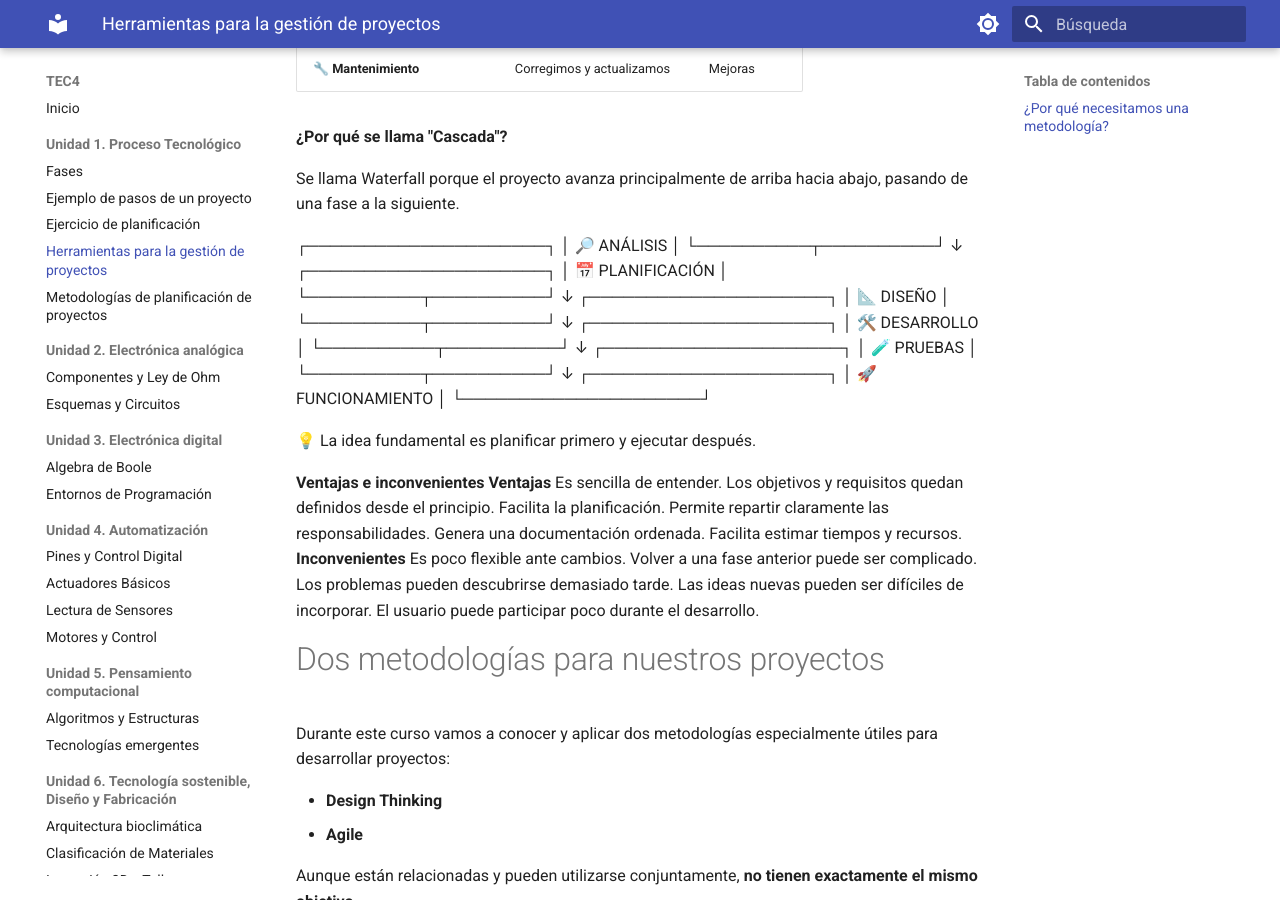
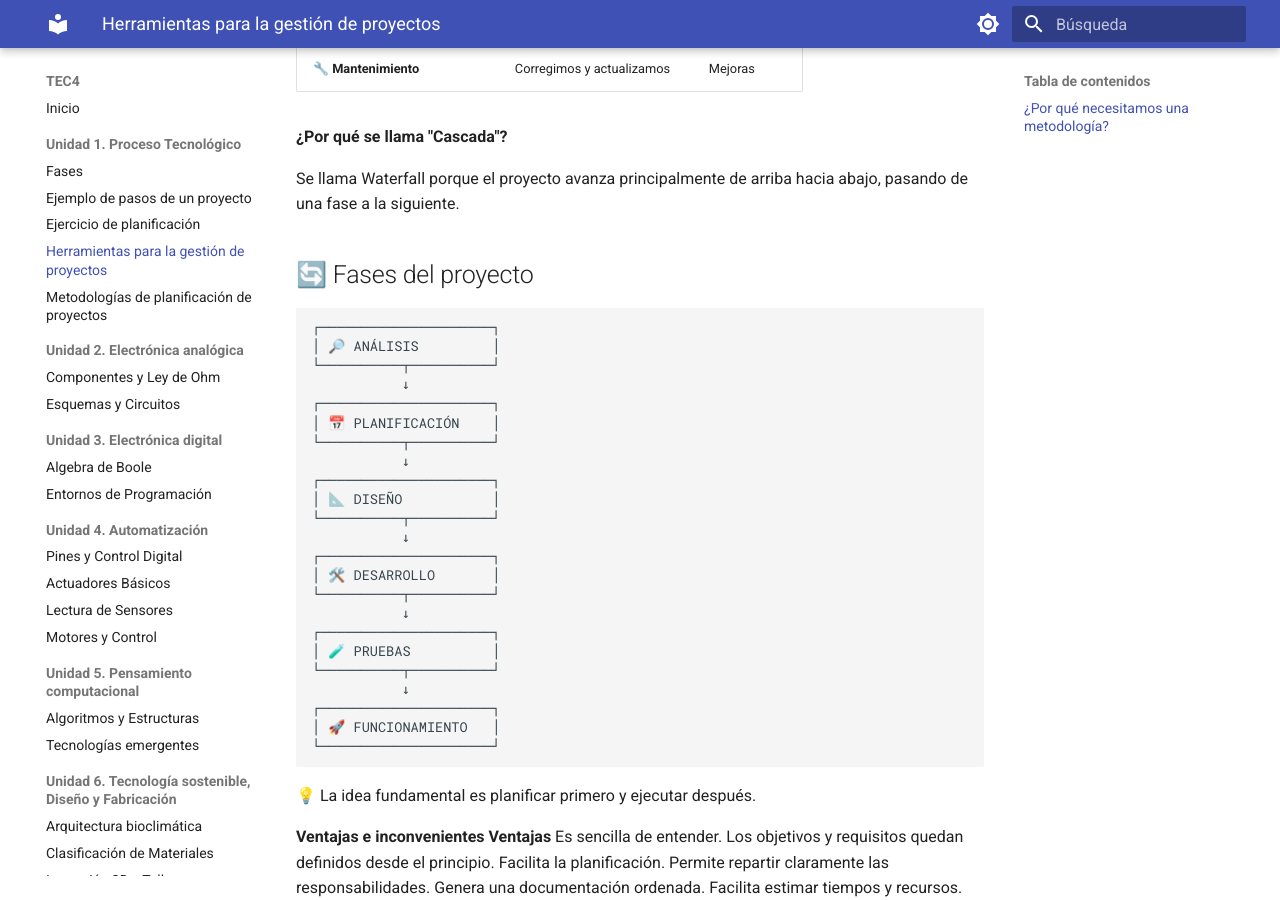
Before and after one commit to MdSmateriales/TEC4, an MkDocs documentation site: the page built from docs/unidad-1/herramientas-proyectos.md, in a window 1280 px wide and 900 px high, scrolled down 3894 px. Built offline with MkDocs 1.6.1 and Material for MkDocs 9.7.7, drawn with Linux system fonts in a browser that asks for light colours.

Commit message:
Add project phases section to herramientas-proyectos.md
Added a section on project phases with a diagram.

````diff
--- a/docs/unidad-1/herramientas-proyectos.md
+++ b/docs/unidad-1/herramientas-proyectos.md
@@ -175,7 +175,9 @@ Mejorar algunos aspectos.
 **¿Por qué se llama "Cascada"?**
 
 Se llama Waterfall porque el proyecto avanza principalmente de arriba hacia abajo, pasando de una fase a la siguiente.
+## 🔄 Fases del proyecto
 
+```text
 ┌─────────────────────┐
 │ 🔎 ANÁLISIS         │
 └──────────┬──────────┘
@@ -199,7 +201,7 @@ Se llama Waterfall porque el proyecto avanza principalmente de arriba hacia abaj
 ┌─────────────────────┐
 │ 🚀 FUNCIONAMIENTO   │
 └─────────────────────┘
-
+```
 💡 La idea fundamental es planificar primero y ejecutar después.
 
 **Ventajas e inconvenientes**
````
